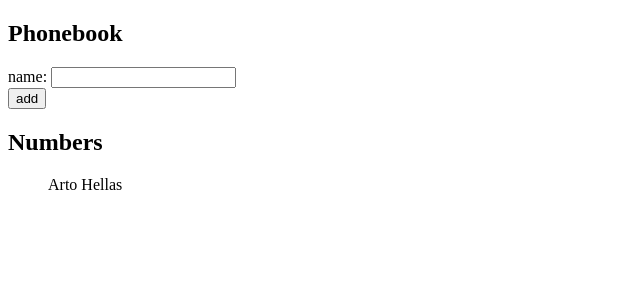
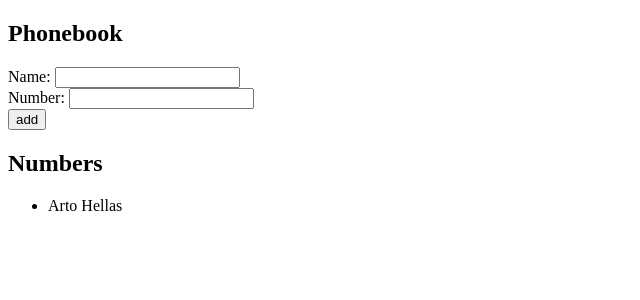
Before and after one commit to tukkimiesjonni/fullstackopen, a React (Vite) app in the folder part2/part2_project2/: page / in a window 1280 px wide. Shown: the top 300 px of the page, without its empty margins (0-640 px from the left). Built offline with nearby package versions, Linux system fonts and the light colour scheme.

Commit message:
Added exercise 2.8 modifications

```diff
--- a/part2/part2_project2/src/App.jsx
+++ b/part2/part2_project2/src/App.jsx
@@ -2,7 +2,7 @@
 
 const Person = (props) => {
   return (
-    <p>{props.name}</p>
+    <p>{props.name} {props.number}</p>
   )
 }
 
@@ -11,13 +11,19 @@
     { name: 'Arto Hellas' }
   ])
   const [newName, setNewName] = useState('')
+  const [newNumber, setNewNumber] = useState('')
 
   const handleNameChange = (event) => {
     console.log(event.target.value)
     setNewName(event.target.value)
   }
 
-const addName = (event) => {
+  const handleNumberChange = (event) => {
+    console.log(event.target.value)
+    setNewNumber(event.target.value)
+  }
+
+const addPerson = (event) => {
   event.preventDefault()
 
   const nameExists = persons.some(person => person.name === newName)
@@ -28,21 +34,30 @@
 
   else {
     const personObject = {
-      name: newName
+      name: newName,
+      number: newNumber
     }
 
     setPersons(persons.concat(personObject))
     setNewName('')
+    setNewNumber('')
   }
 }
+
   return (
     <div>
       <h2>Phonebook</h2>
-      <form onSubmit={addName}>
+      <form onSubmit={addPerson}>
         <div>
-          name: <input
+          Name: <input
                   value={newName}
                   onChange={handleNameChange}
+                />
+        </div>
+        <div>
+          Number: <input
+                    value={newNumber}
+                    onChange={handleNumberChange}
                 />
         </div>
         <div>
@@ -52,7 +67,9 @@
       <h2>Numbers</h2>
       <ul>
         {persons.map( person =>
-          <Person key={person.name} name={person.name}/>
+          <li key={person.name}>
+            <Person key={person.name} name={person.name} number={person.number}/>
+          </li>
         )}
       </ul>
     </div>
```
